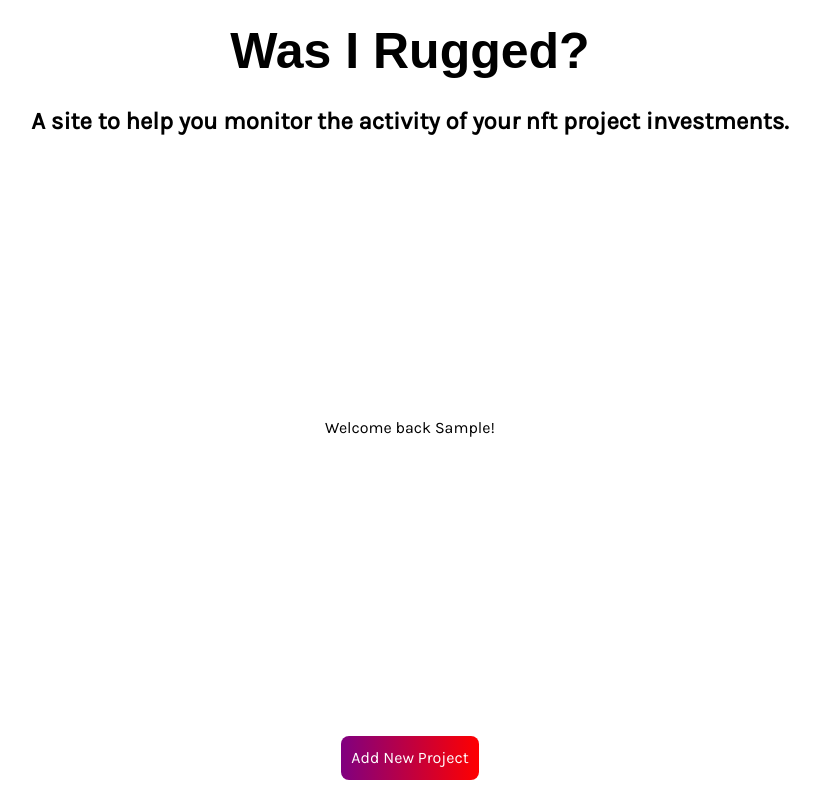
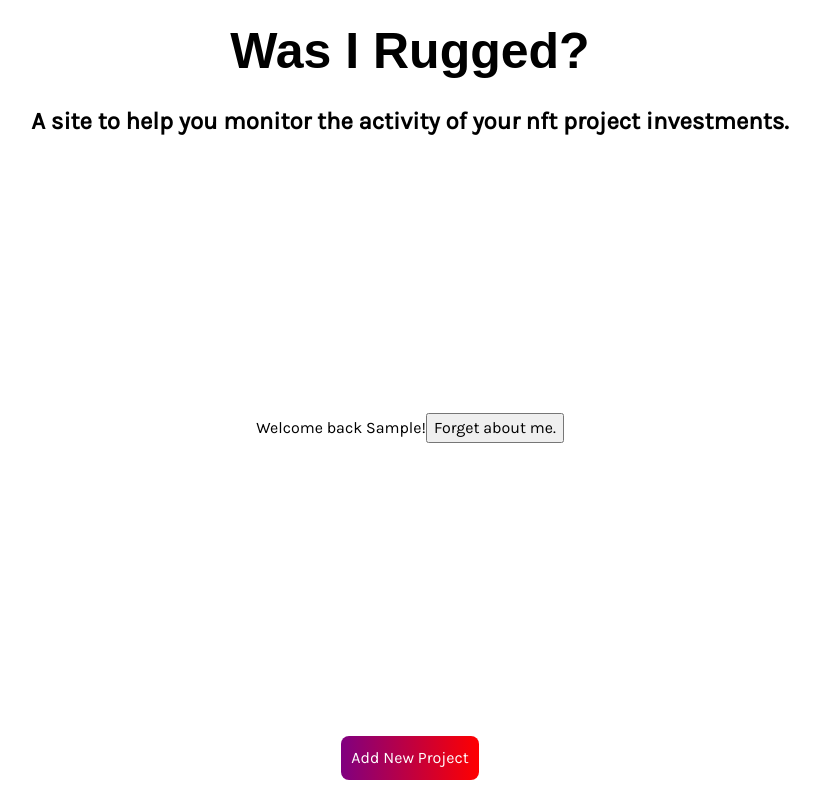
Before and after one commit to mrsdno/was-i-rugged, a React (Create React App) app in the folder client/: page / in a window 1280 px wide. Both pictures are taken after typing "Sample", "Sample" into the empty fields and a click on the button "Let's get started.". Shown: the whole page, without its empty margins (230-1050 px from the left). Built offline with nearby package versions, Linux system fonts and the light colour scheme; a web font is replaced by a local one.

Commit message:
add button to forget user

```diff
--- a/client/src/components/UserInfo.js
+++ b/client/src/components/UserInfo.js
@@ -7,6 +7,12 @@ const UserInfo = () => {
     const [userDiscord, setUserDiscord] = useLocalStorage("discord", "");
 
     const [dataSaved, setDataSaved] = useLocalStorage("saved", "false");
+
+    const forgetUser = (e) => {
+        setUserName("");
+        setUserDiscord("");
+        setDataSaved("false");
+    }
 
   const handleInputChange = (e) => {
     // Getting the value and name of the input which triggered the change
@@ -67,8 +73,13 @@ const UserInfo = () => {
 
     else if (dataSaved == "true") {
         return (
-            <div>Welcome back {userName}!</div>
-        )
+          <div>
+            Welcome back {userName}!
+            <button type="button" onClick={forgetUser}>
+              Forget about me.
+            </button>
+          </div>
+        );
     }
 };
 
```
